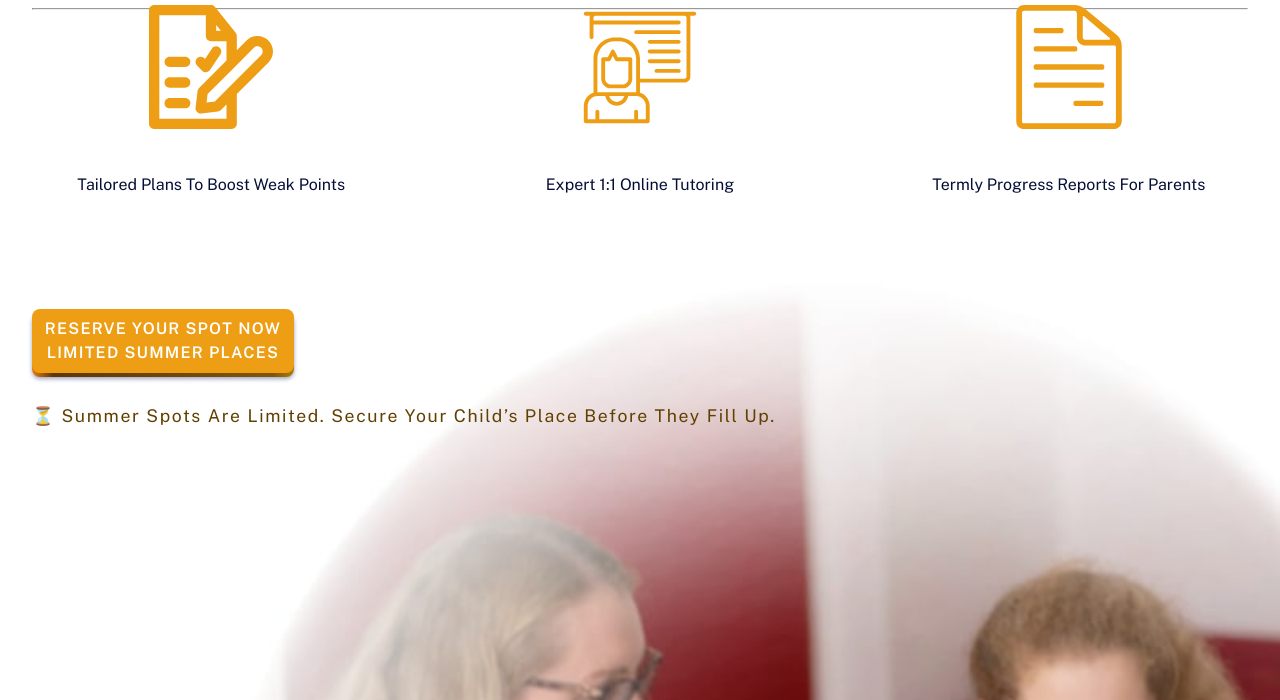
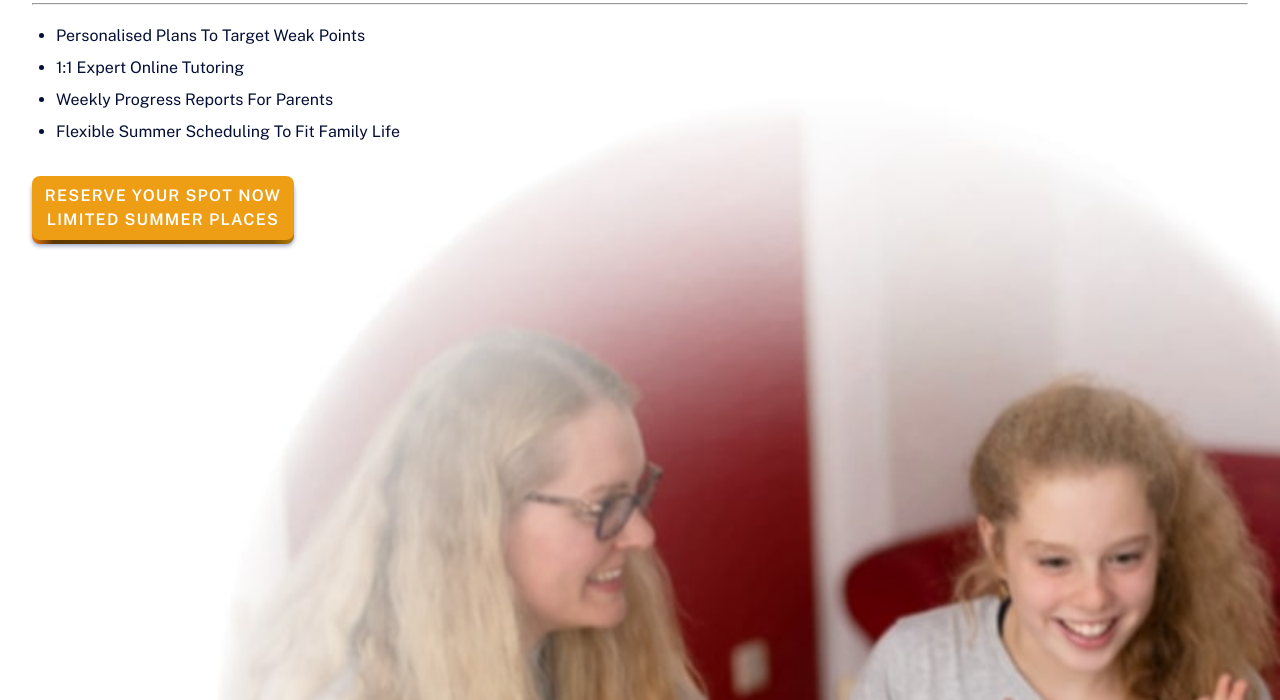
Before and after one commit to wawawoh/EmpowerOwl, a plain HTML site: page index.html in a window 1280 px wide. Shown: the part 400-1100 px from the top of the page. Drawn offline with nearby package versions, Linux system fonts and the light colour scheme.

Commit message:
fixed n reduce overstimu

```diff
--- a/index.html
+++ b/index.html
@@ -37,16 +37,15 @@ body {
 
             <hr>
 
+            <ul class="benefits-list">
+      <li class="plan"> Personalised plans to target weak points</li>
+      <li class="teacher"> 1:1 expert online tutoring</li>
+      <li class="report"> Weekly progress reports for parents</li>
+      <li> Flexible summer scheduling to fit family life</li>
+    </ul>
 
-            <div class="benefits-grid">
 
-                <img src="/images/writing-notepad-svgrepo-com.svg" alt="">
-                <img src="/images/teacher-professor-avatar-svgrepo-com.svg" alt="">
-                <img src="/images/written-paper-svgrepo-com.svg" alt="">
-                   <p>Tailored plans to boost weak points</p>
-                <p>Expert 1:1 online tutoring</p>
-                <p>Termly progress reports for parents</p>
-            </div>
+
              <a aria-label="link to form"href="https://docs.google.com/forms/d/e/1FAIpQLSfCRXlGgZ_ngQJ_gTPtwqNZeIL7GcakLGggwZ10_zKJFcVW8A/viewform?usp=header">
 
                  <button class="pushable">
@@ -56,7 +55,9 @@ body {
 </button>
 
             </a>
-            <p class="scarcity">⏳ Summer spots are limited. Secure your child’s place before they fill up.</p>
+
+
+
 
 
 
--- a/style.css
+++ b/style.css
@@ -165,7 +165,7 @@ button {
     text-transform: capitalize;
     button {
 
-        margin-top: 2rem;
+        margin-top: 1rem;
         /* align-self: start; */
         /* text-align: center; */
         font-size: 1.2rem;
@@ -183,27 +183,29 @@ button {
  .age {
     /* letter-spacing: 0.2rem; */
  }
-.benefits-grid {
+.benefits-list{
     font-size: 1rem;
-    text-align: center;
-    margin-right: -1.7rem;
-    margin-left: -1.7rem;
-    margin-top: 5%;
-    margin-bottom: 2rem;
-    display: grid;
-    grid-template-columns: repeat(3, 1fr);
-    grid-template-rows: 30% 5rem;
-    gap: 1rem;
-    place-items: center;
-    img {
-        width: 30%;;
+    /* text-align: center; */
+
+    /* margin-top: 5%; */
+    margin-bottom: 0rem;
+    padding: 0;
+
+    padding-left: 1rem;
+
+    li {
+        position: relative;
+        margin: 0.5rem;
     }
+
+
 }
+
 .top-of-hero {
     color: rgb(97, 63, 0);
     text-transform: none;
     text-align: center;
-    font-size: 1.1rem;
+    font-size: 1rem;
     margin-top: -1rem;
 }
 .target {
@@ -215,20 +217,16 @@ button {
 .bold {
     font-weight: bold;
 }
-.scarcity {
-    margin-top: 0.9rem;
-    font-size: 1.1rem;
-    letter-spacing: 0.1rem;
-    color: rgb(97, 63, 0);
-    text-align: start;
-}
+
 .hero-img {
         z-index: -10;
         width: 100%;
         margin-top: -80%;
         margin-left: auto;
     }
-
+a {
+    width: fit-content;
+}
 
 
 /* voted
```
